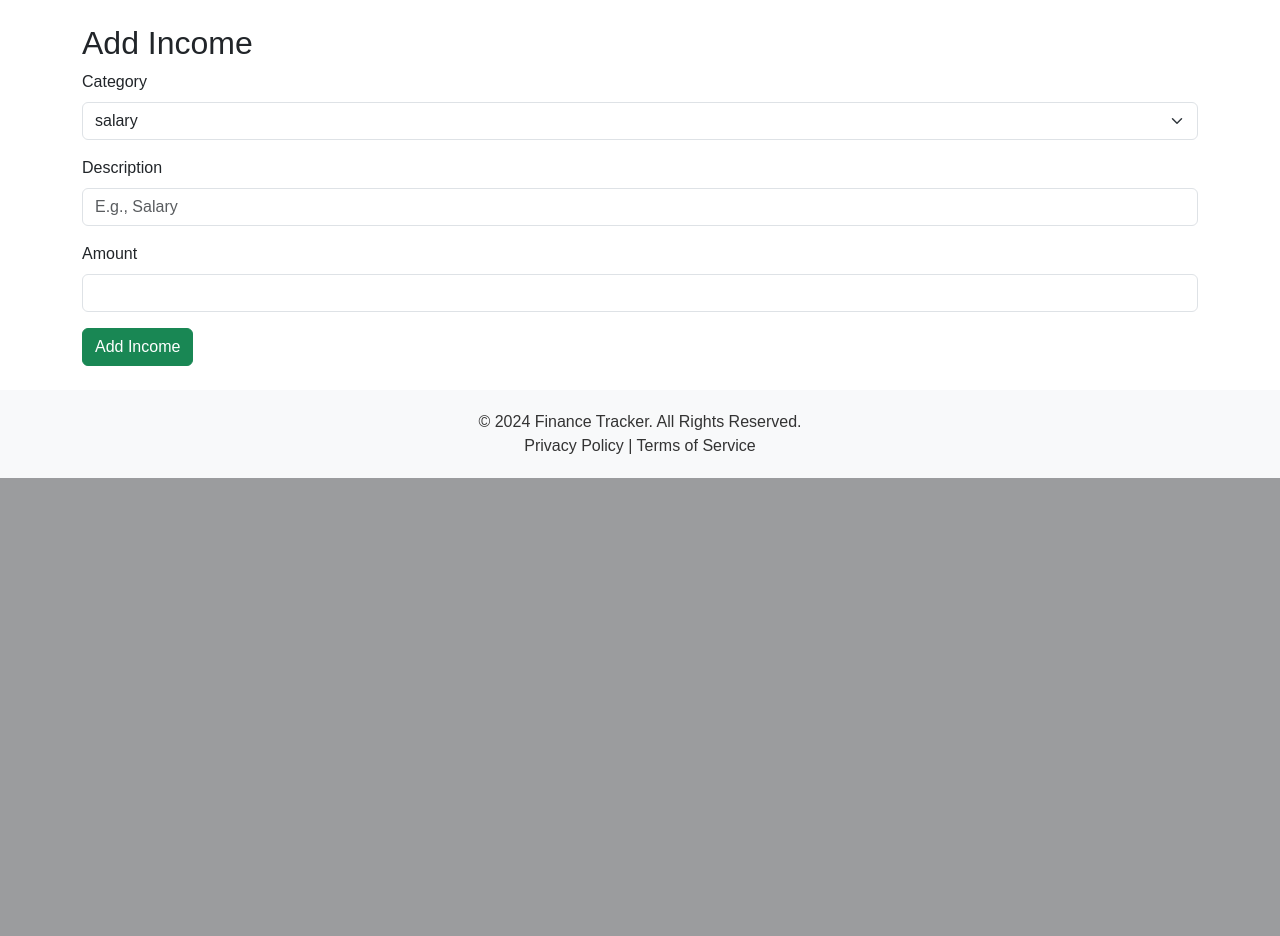
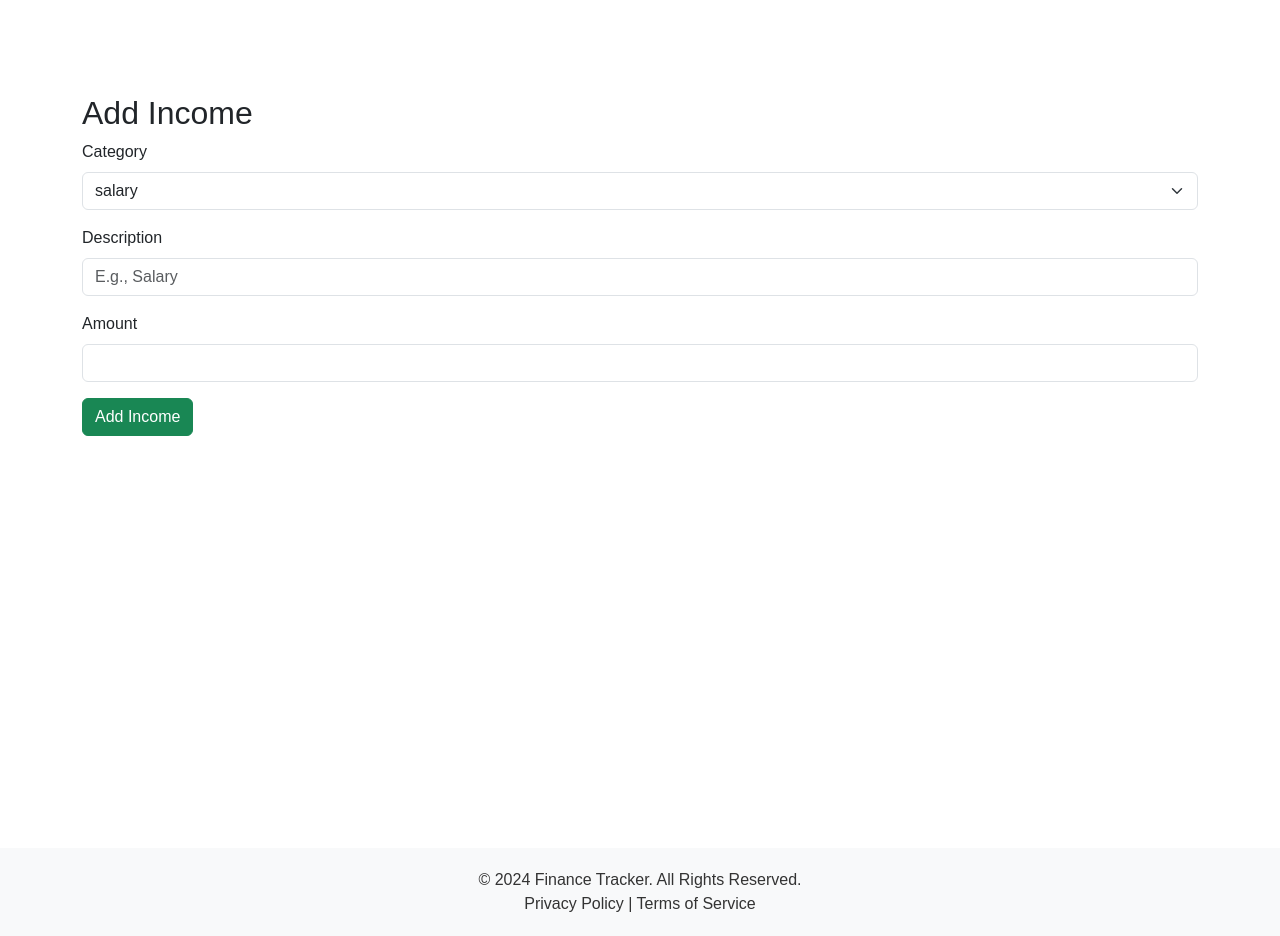
Before and after one commit to SamMochache/FINANCE-TRACKER, a Django app: page /add-income/ in a window 1280 px wide. Shown: the part 800-1736 px from the top of the page. Before the commit the page ends 1278 px from the top, so only its background shows below. Run offline with Django 5.2, Linux system fonts and the light colour scheme; the visitor is signed in with stand-in values (Sample User, id 1).

Commit message:
Atleast.

```diff
--- a/finance_project/finance/templates/add_income.html
+++ b/finance_project/finance/templates/add_income.html
@@ -1,9 +1,34 @@
 {% extends 'base.html' %}
 
 {% block title %}Add Income{% endblock %}
+{% block extra_styles %}
+<style>
+    /* Ensure the page takes the full height */
+    html, body {
+        height: 100%;
+        margin: 0;
+    }
+
+    /* Ensure the container spans the full height */
+    .container {
+        min-height: 100vh; /* Ensures full viewport height */
+        display: flex;
+        flex-direction: column;
+        justify-content: flex-start; /* Content starts at the top */
+        padding-top: 50px; /* Space from the top */
+
+    }
+
+    /* Section-specific styles */
+    #add-income-section {
+        padding-top: 70px; /* Adjust padding for visual separation */
+    }
+</style>
+{% endblock %}
+
 
 {% block content %}
-<div class="container my-4">
+<div class="container my-4" id="add-income-section">
     <h2>Add Income</h2>
     <form method="POST">
         {% csrf_token %}
--- a/finance_project/finance/templates/dashboard.html
+++ b/finance_project/finance/templates/dashboard.html
@@ -88,8 +88,8 @@
 
     <!-- Buttons to Add Income or Expense -->
     <div class="text-center mb-4">
-        <a href="{% url 'add_income' %}" class="btn btn-success me-2">Add Income</a>
-        <a href="{% url 'add_expense' %}" class="btn btn-danger">Add Expense</a>
+        <a href="{% url 'add_income'%}#add-income-section" class="btn btn-success me-2">Add Income</a>
+        <a href="{% url 'add_expense' %}#add-expense-section" class="btn btn-danger">Add Expense</a>
     </div>
 </div>
 {% endblock %}
--- a/finance_project/finance/views.py
+++ b/finance_project/finance/views.py
@@ -1,11 +1,12 @@
 from django.shortcuts import render, redirect
 from django.contrib.auth.decorators import login_required
+from django.urls import reverse
 from .models import Income, Expense
 from django.contrib.auth.decorators import login_required
 from .models import Income, Expense, Profile
 from decimal import Decimal, InvalidOperation
-from django.http import HttpResponse
-
+from django.http import HttpResponse, HttpResponseRedirect
+from django.contrib import messages
 
 # Create your views here.
 def home(request):
@@ -45,7 +46,8 @@ def add_income(request):
             # Convert the amount to Decimal to avoid type issues
             amount = Decimal(amount)
         except (ValueError, InvalidOperation):
-            return HttpResponse("Invalid amount entered", status=400)
+            messages.error(request, "Please enter a valid amount.")
+            return redirect('add_income')
 
 
         Income.objects.create(
@@ -58,8 +60,10 @@ def add_income(request):
         profile = request.user.profile
         profile.balance += amount
         profile.save()
-        return redirect('dashboard')
+        dashboard_url = reverse('dashboard')  # Generates the base URL for the dashboard view
+        full_url = f"{dashboard_url}#account-balance-section"
 
+        return HttpResponseRedirect(full_url)
     return render(request, 'add_income.html', {
         'categories': dict(Income.INCOME_CATEGORIES).keys()
     })
@@ -75,7 +79,8 @@ def add_expense(request):
             # Convert the amount to Decimal to avoid type issues
             amount = Decimal(amount)
         except (ValueError, InvalidOperation):
-            return HttpResponse("Invalid amount entered", status=400)
+            messages.error(request, "Please enter a valid amount.")
+            return redirect('add_expense')
 
         Expense.objects.create(
             user=request.user,
@@ -87,7 +92,10 @@ def add_expense(request):
         profile = request.user.profile
         profile.balance -= amount
         profile.save()
-        return redirect('dashboard')
+        dashboard_url = reverse('dashboard')  # Generates the base URL for the dashboard view
+        full_url = f"{dashboard_url}#account-balance-section"
+
+        return HttpResponseRedirect(full_url)
 
     return render(request, 'add_expense.html', {
         'categories': dict(Expense.EXPENSE_CATEGORIES).keys()
```
Also changed, not shown: finance_project/finance/templates/add_expense.html (+25 -1 lines).
